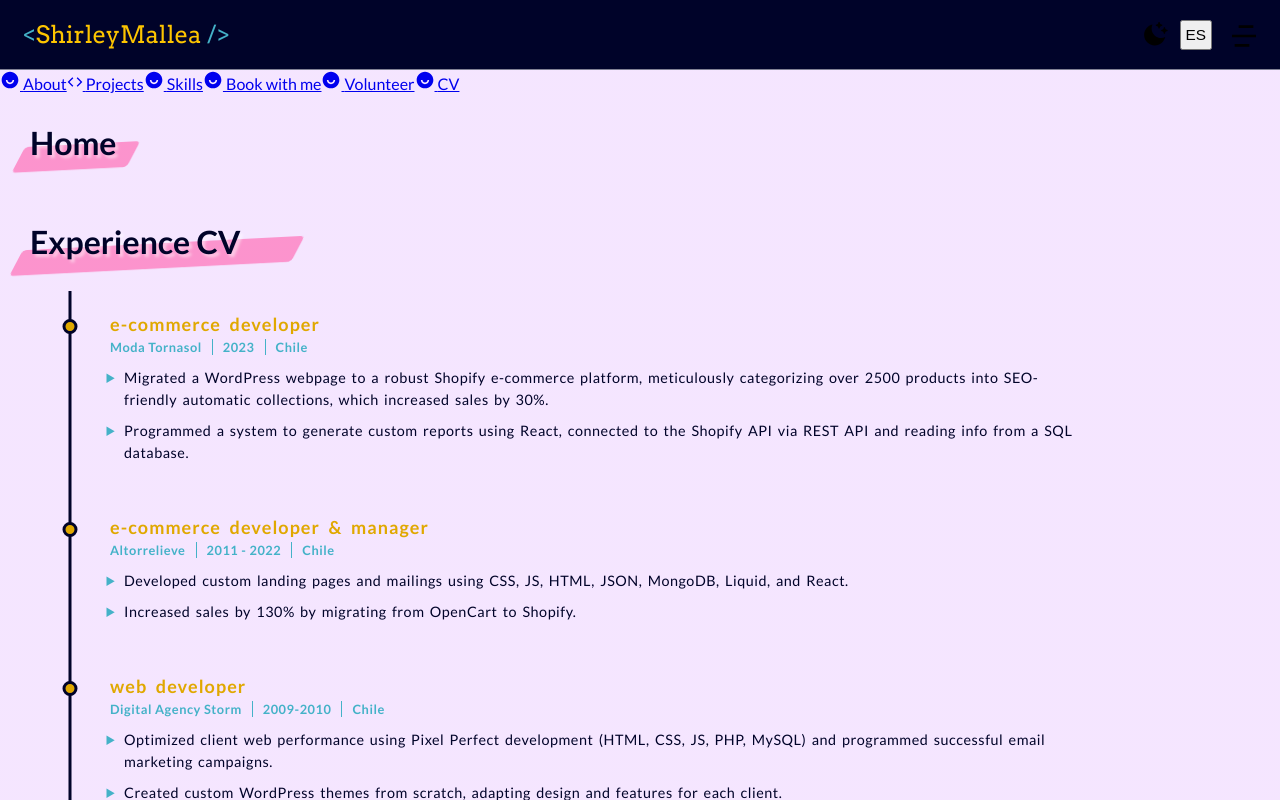
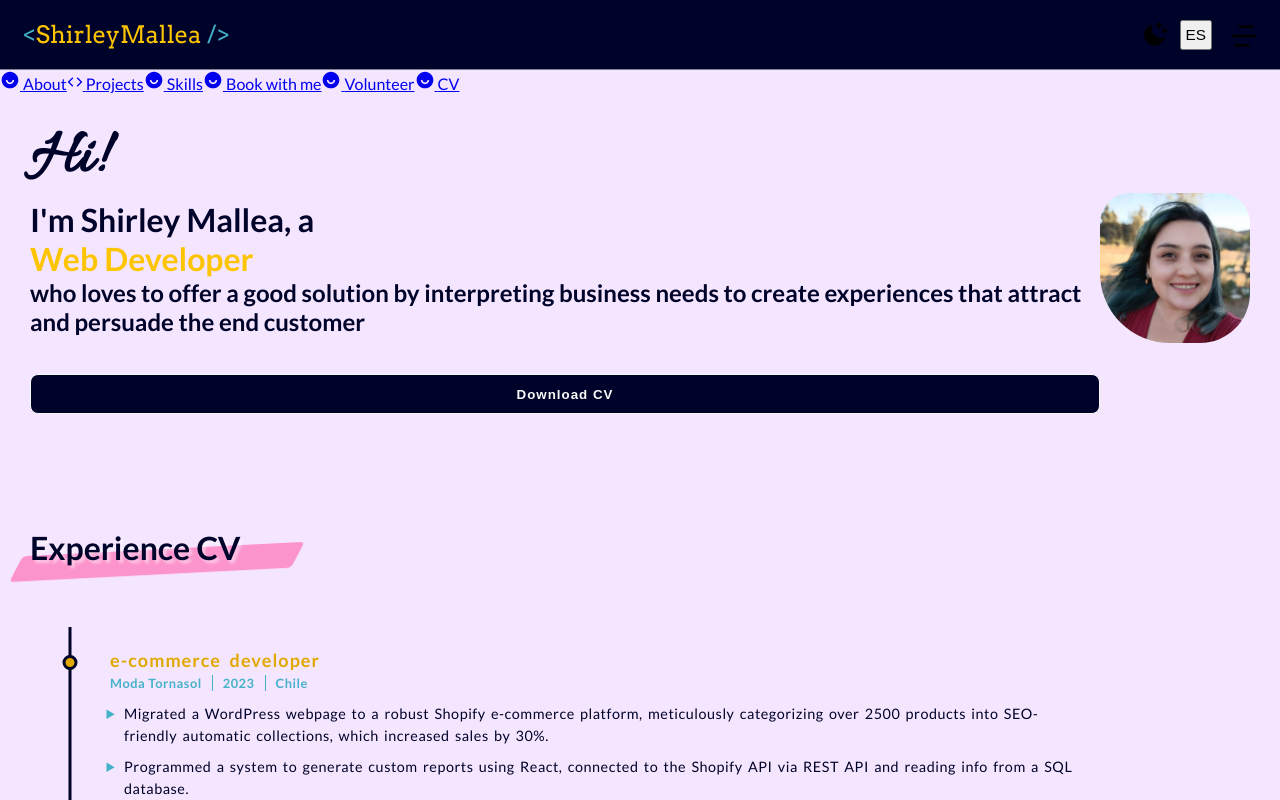
Before and after one commit to shimapi/portfolio, a React (Vite) app: page / in a window 1280 px wide. Shown: the top 800 px of the page. Built offline with nearby package versions, Linux system fonts and the light colour scheme.

Commit message:
feat: adding some styles to about

```diff
--- a/public/i18n/en.json
+++ b/public/i18n/en.json
@@ -25,7 +25,7 @@
   },
   "about" : {
     "AboutGreeting": "Hi!",
-    "AboutName": "I'm Shirley Mallea, a web developer",
+    "AboutName": "I'm Shirley Mallea, a ",
     "AboutShort": "who loves to offer a good solution by interpreting business needs to create experiences that attract and persuade the end customer",
     "DownloadCV": "Download CV",
     "AboutLong": "I have 12 years of experience in web development, specializing in e-commerce. <br /> I have a strong background in programming, responsive design, and accessibility. I am a proactive, detail-oriented, and creative professional who enjoys working in a team and learning continuously. I have a passion for problem-solving and a strong commitment to delivering high-quality work. I am looking for a challenging position where I can contribute my skills and experience to help a company grow and succeed."
--- a/src/App.jsx
+++ b/src/App.jsx
@@ -6,7 +6,7 @@ import { ThemeContext } from "./assets/ThemeContext";
 import Experience from "./components/Experience/Experience";
 import Skills from "./components/Skills/Skills";
 import Volunteering from "./components/Volunteering/Volunteering";
-import { About } from "./components/About/About";
+import About from "./components/About/About";
 import Footer from "./components/Footer/Footer";
 import PageCV from "./pages/PageCV";
 import Projects from "./components/Projects/Projects";
@@ -22,7 +22,7 @@ const App = () => {
 	return (
 		<BrowserRouter>
 			<Header />
-			<div className={`container`}>
+			<main className={`container`}>
 				<Routes>
 					<Route path={PathConstants.HOME} element={<Home />} />
 					<Route path={PathConstants.ABOUT} element={<About />} />
@@ -33,8 +33,8 @@ const App = () => {
 					<Route path={PathConstants.CV} element={<PageCV />} />
 					<Route path={PathConstants.PROJECTS} element={<Projects />} />
 				</Routes>
-				<Footer />
-			</div>
+			</main>
+			<Footer />
 		</BrowserRouter>
 	);
 };
--- a/src/assets/constants.scss
+++ b/src/assets/constants.scss
@@ -1,8 +1,10 @@
 @import url("https://fonts.googleapis.com/css2?family=Lato:wght@400;700&display=swap");
 @import url("https://fonts.googleapis.com/css2?family=Arvo:wght@400;700&display=swap");
+@import url("https://fonts.googleapis.com/css2?family=Allura&display=swap");
 
 $font-lato: "Lato", sans-serif;
 $font-arvo: "Arvo", serif;
+$font-allura: "Allura", cursive;
 
 // colors
 $color-raisin-black: #34252fff;
--- a/src/components/About/About.jsx
+++ b/src/components/About/About.jsx
@@ -1,22 +1,35 @@
 import "./About.scss";
 import { useTranslation } from "react-i18next";
+import me from "../../assets/images/shirley-mallea.png";
 
-export const About = () => {
+const About = ({ title }) => {
 	const { t } = useTranslation();
+	console.log(title);
 
 	return (
 		<div className="about">
-			<h4 className="title">{t("general.AboutTitle")}</h4>
+			{title != "no" && <h4 className="title">{t("general.AboutTitle")}</h4>}
 
 			<div className="about__greeting">
 				<h3 className="about__greeting-hi"> {t("about.AboutGreeting")} </h3>
-				<h1 className="about__greeting-im">{t("about.AboutName")}</h1>
+				<h1 className="about__greeting-im">
+					{t("about.AboutName")} <br />
+					<span className="about__greeting-accent">
+						{t("general.CVTitle")}{" "}
+					</span>
+				</h1>
 				<h2 className="about__greeting-short">{t("about.AboutShort")}</h2>
+				<br />
+				<br />
+				<button className="button button-primary">
+					{t("about.DownloadCV")}
+				</button>
 			</div>
-			<button className="button button-primary">{t("about.DownloadCV")}</button>
 			<aside className="about__image">
-				<img src="" alt="" />
+				<img src={me} alt="" />
 			</aside>
 		</div>
 	);
 };
+
+export default About;
--- a/src/components/About/About.scss
+++ b/src/components/About/About.scss
@@ -0,0 +1,25 @@
+@import "../../assets/constants.scss";
+
+.about {
+	display: flex;
+	padding: 50px 0;
+	align-items: center;
+
+	&__greeting {
+		&-accent {
+			color: $color-mustard;
+		}
+		&-hi {
+			font-size: 4em;
+			font-family: $font-allura;
+		}
+	}
+
+	&__image img {
+		width: 150px;
+		height: 150px;
+		object-fit: cover;
+		border-radius: 30px 30px 50px 70px;
+		//border: 2px dashed $color-mustard;
+	}
+}
--- a/src/components/Footer/Footer.scss
+++ b/src/components/Footer/Footer.scss
@@ -10,6 +10,7 @@
 	position: absolute;
 	bottom: 0;
 	width: 100%;
+	height: 150px;
 
 	&__container {
 		flex-direction: column;
@@ -43,7 +44,7 @@
 	}
 	a {
 		text-decoration: none;
-		color: $color-mustard;
+		color: $color-antiflash-white;
 	}
 	a:hover {
 		color: $color-cerulean;
--- a/src/components/Header/Header.jsx
+++ b/src/components/Header/Header.jsx
@@ -54,7 +54,7 @@ const Header = () => {
 	};
 
 	return (
-		<div className="header">
+		<header className="header">
 			<nav className={`navbar ${menuType}`}>
 				<div className="navbar__talent">
 					<NavLink to="/">
@@ -129,7 +129,7 @@ const Header = () => {
 					<RiUserSmileFill size={20} /> {t("general.PageCVTitle")}
 				</NavLink>
 			</nav>
-		</div>
+		</header>
 	);
 };
 
--- a/src/components/Header/Header.scss
+++ b/src/components/Header/Header.scss
@@ -1,10 +1,10 @@
 @import "../../assets/constants.scss";
 
-/* .header {
-	position: absolute;
-	height: 100%;
+.header {
+	position: fixed;
+	z-index: 50;
 	width: 100%;
-} */
+}
 
 .navbar {
 	background-color: $color-dark-deepblue;
@@ -55,7 +55,6 @@
 
 @media (max-width: $breakpoint-tablet) {
 	.navbar {
-		background-color: $color-dark-menu;
 		/* 		transition: all 0.5s ease-in-out;
 		position: fixed; */
 
@@ -100,7 +99,7 @@
 			background-color: $color-dark-menu;
 			border-right: none;
 			border-bottom: 1px solid $color-dark-menu-border;
-			padding: 12px;
+			padding: 16px 32px;
 			text-decoration: none;
 			margin: 0;
 			font-weight: 400;
--- a/src/pages/Home.jsx
+++ b/src/pages/Home.jsx
@@ -1,14 +1,15 @@
-import { useTranslation } from "react-i18next";
+//import { useTranslation } from "react-i18next";
 
 import ExperienceCV from "../components/Experience/ExperienceCV";
+import About from "../components/About/About";
 
 export const Home = () => {
-	const { t } = useTranslation();
+	//const { t } = useTranslation();
 
 	return (
-		<main>
-			<h4 className="title">{t("general.home")}</h4>
+		<>
+			<About title={"no"} />
 			<ExperienceCV />
-		</main>
+		</>
 	);
 };
--- a/src/pages/PageCV.jsx
+++ b/src/pages/PageCV.jsx
@@ -4,11 +4,11 @@ import ExperienceCV from "../components/Experience/ExperienceCV";
 const PageCV = () => {
 	const { t } = useTranslation();
 	return (
-		<main>
+		<>
 			<h4 className="title">{t("general.CVTitle")}</h4>
 			<p>{t("about.AboutLong")}</p>
 			<ExperienceCV />
-		</main>
+		</>
 	);
 };
 
--- a/src/styles.scss
+++ b/src/styles.scss
@@ -48,6 +48,8 @@ html[data-theme="light"] {
 	padding: 0 30px;
 	align-items: center;
 	min-width: $breakpoint-minimun;
+	margin-bottom: 250px;
+	margin-top: 70px;
 }
 
 .box {
@@ -71,6 +73,7 @@ html[data-theme="light"] {
 
 .title {
 	padding: 30px 0;
+	margin: 30px 0;
 	position: relative;
 	display: inline-block;
 	font-size: 2em;
```
Also changed, not shown: src/assets/images/shirley-mallea.png (added).
